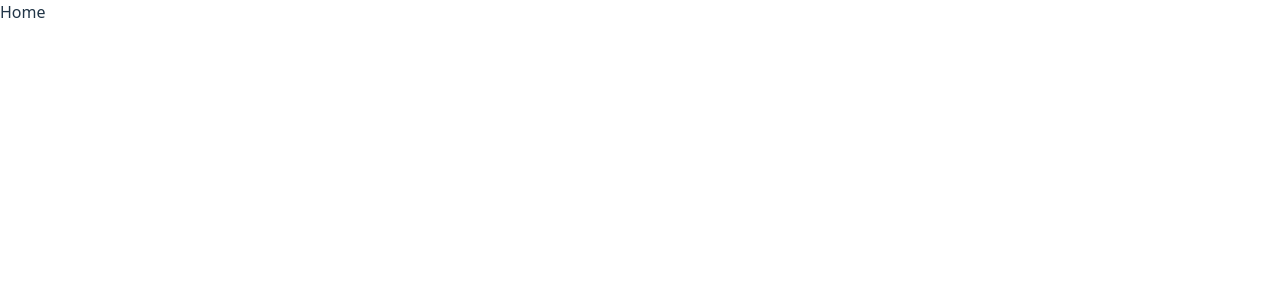
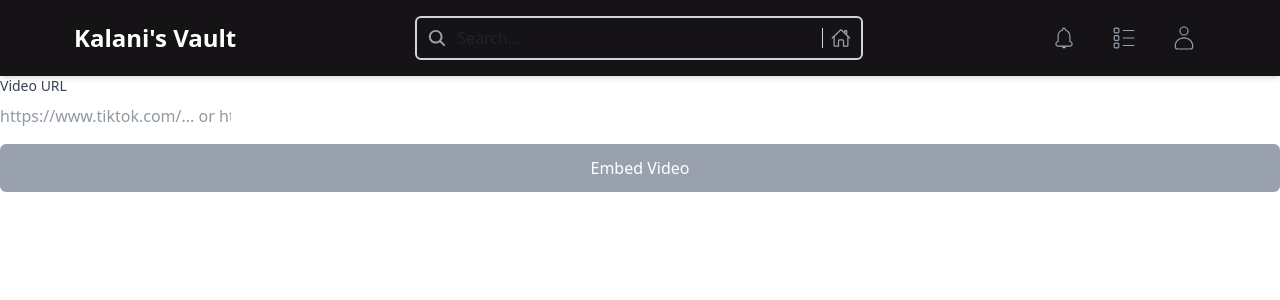
Before and after one commit to Derek1086/kalanis-vault, a React (Vite) app in the folder frontend/: page / in a window 1280 px wide. Shown: the top 300 px of the page. Built offline with nearby package versions, Linux system fonts and the light colour scheme.

Commit message:
navbar and inputs

```diff
--- /dev/null
+++ b/frontend/src/components/Button/IconButton.tsx
@@ -0,0 +1,19 @@
+import React from "react";
+
+interface IconButtonProps {
+  icon: React.ReactNode;
+  onClick?: () => void;
+}
+
+const IconButton: React.FC<IconButtonProps> = ({ icon, onClick }) => {
+  return (
+    <button
+      onClick={onClick}
+      className="p-2 rounded-full text-gray-400 hover:bg-gray-400 hover:text-gray-900 cursor-pointer transition"
+    >
+      {icon}
+    </button>
+  );
+};
+
+export default IconButton;
--- a/frontend/src/components/Container/Card.tsx
+++ b/frontend/src/components/Container/Card.tsx
@@ -7,10 +7,7 @@ interface CardProps {
 const Card: React.FC<CardProps> = ({ children }) => {
   return (
     <div className="min-h-screen flex items-center justify-center p-4">
-      <div
-        className="w-full max-w-md rounded-xl shadow-lg overflow-hidden"
-        style={{ backgroundColor: "#151316" }}
-      >
+      <div className="w-full max-w-md rounded-xl shadow-lg overflow-hidden bg-[#151316]">
         <div className="p-8">{children}</div>
       </div>
     </div>
--- a/frontend/src/components/Input/IconInputField.tsx
+++ b/frontend/src/components/Input/IconInputField.tsx
@@ -31,7 +31,7 @@ const IconInputField: React.FC<IconInputFieldProps> = ({
         onChange={onChange}
         value={value}
         required={required}
-        className="pl-10 pr-3 py-2 w-full border border-gray-300 rounded-md focus:outline-none focus:ring-2 focus:ring-[#c549d4] focus:border-[#c549d4]"
+        className="pl-10 pr-3 py-2 w-full border-2 border-gray-300 rounded-md focus:outline-none focus:ring-2 focus:ring-[#c549d4] focus:border-[#c549d4]"
       />
     </div>
   );
--- a/frontend/src/components/Input/InputField.tsx
+++ b/frontend/src/components/Input/InputField.tsx
@@ -26,7 +26,7 @@ const InputField: React.FC<InputFieldProps> = ({
         onChange={onChange}
         value={value}
         required={required}
-        className="px-3 py-2 w-full border border-gray-300 rounded-md focus:outline-none focus:ring-2 focus:ring-[#c549d4] focus:border-[#c549d4]"
+        className="px-3 py-2 w-full border-2 border-gray-300 rounded-md focus:outline-none focus:ring-2 focus:ring-[#c549d4] focus:border-[#c549d4]"
       />
     </div>
   );
--- a/frontend/src/components/Input/PasswordInputField.tsx
+++ b/frontend/src/components/Input/PasswordInputField.tsx
@@ -1,6 +1,5 @@
 import React, { useState } from "react";
-import { FaEye } from "react-icons/fa";
-import { FaEyeSlash } from "react-icons/fa";
+import { FaEye, FaEyeSlash } from "react-icons/fa";
 
 interface PasswordInputFieldProps {
   placeholder?: string;
@@ -33,7 +32,7 @@ const PasswordInputField: React.FC<PasswordInputFieldProps> = ({
         onChange={onChange}
         value={value}
         required={required}
-        className="pl-10 pr-10 py-2 w-full border border-gray-300 rounded-md focus:outline-none focus:ring-2 focus:ring-[#c549d4] focus:border-[#c549d4]"
+        className="pl-10 pr-10 py-2 w-full border-2 border-gray-300 rounded-md focus:outline-none focus:ring-2 focus:ring-[#c549d4] focus:border-[#c549d4]"
       />
       <div className="absolute inset-y-0 right-0 pr-3 flex items-center">
         <button
--- /dev/null
+++ b/frontend/src/components/Input/SearchField.tsx
@@ -0,0 +1,50 @@
+import React from "react";
+import { MdClear } from "react-icons/md";
+
+interface SearchFieldProps {
+  type: string;
+  placeholder: string;
+  name: string;
+  onChange: React.ChangeEventHandler<HTMLInputElement>;
+  value: string;
+  icon: React.ReactNode;
+  className?: string;
+  onClear?: () => void; // New prop for clearing the input
+}
+
+const SearchField: React.FC<SearchFieldProps> = ({
+  type,
+  placeholder,
+  name,
+  onChange,
+  value,
+  icon,
+  className = "",
+  onClear,
+}) => {
+  return (
+    <div className="relative w-full">
+      <div className="absolute inset-y-0 left-0 pl-3 flex items-center pointer-events-none">
+        {icon}
+      </div>
+      <input
+        type={type}
+        placeholder={placeholder}
+        name={name}
+        onChange={onChange}
+        value={value}
+        className={`pl-10 pr-12 py-2 w-full border-2 border-gray-300 rounded-md focus:outline-none focus:ring-2 focus:ring-[#c549d4] focus:border-[#c549d4] ${className}`}
+      />
+      {value.length > 0 && (
+        <button
+          onClick={onClear}
+          className="absolute inset-y-0 right-10 px-2 flex items-center text-gray-400 hover:text-gray-600 cursor-pointer"
+        >
+          <MdClear className="h-5 w-5" />
+        </button>
+      )}
+    </div>
+  );
+};
+
+export default SearchField;
--- /dev/null
+++ b/frontend/src/components/Navigation/NavBar.tsx
@@ -0,0 +1,58 @@
+import { useEffect, useState } from "react";
+import { Link } from "react-router-dom";
+
+import { CiBellOn, CiBoxList, CiUser } from "react-icons/ci";
+import { IoHomeOutline, IoSearch } from "react-icons/io5";
+
+import SearchField from "../Input/SearchField";
+import IconButton from "../Button/IconButton";
+
+const NavBar = () => {
+  const [searchQuery, setSearchQuery] = useState("");
+
+  const handleSearch = (e: React.ChangeEvent<HTMLInputElement>) => {
+    setSearchQuery(e.target.value);
+  };
+
+  return (
+    <nav className="bg-[#151316] shadow-md px-6 py-4">
+      <div className="mx-[50px] flex items-center justify-between">
+        <div className="flex items-center space-x-2">
+          <span className="text-2xl font-bold text-white">Kalani's Vault</span>
+        </div>
+        <div className="relative flex items-center flex-grow max-w-md">
+          <SearchField
+            type="text"
+            placeholder="Search..."
+            name="search"
+            onChange={handleSearch}
+            value={searchQuery}
+            icon={<IoSearch className="h-5 w-5 text-gray-400" />}
+            className="pr-20"
+            onClear={() => setSearchQuery("")}
+          />
+          <div className="absolute right-10 h-5 w-[1px] bg-gray-300" />
+          <Link to="/" className="absolute right-2 flex items-center px-1">
+            <IoHomeOutline className="h-5 w-5 text-gray-400 hover:text-gray-600 cursor-pointer" />
+          </Link>
+        </div>
+        <div className="flex items-center space-x-4">
+          <IconButton
+            icon={<CiBellOn className="h-7 w-7" />}
+            onClick={() => {}}
+          />
+          <IconButton
+            icon={<CiBoxList className="h-7 w-7" />}
+            onClick={() => {}}
+          />
+          <IconButton
+            icon={<CiUser className="h-7 w-7" />}
+            onClick={() => {}}
+          />
+        </div>
+      </div>
+    </nav>
+  );
+};
+
+export default NavBar;
--- a/frontend/src/pages/HomePage.tsx
+++ b/frontend/src/pages/HomePage.tsx
@@ -3,6 +3,8 @@ import { NavLink, useNavigate } from "react-router-dom";
 import { useDispatch, useSelector } from "react-redux";
 import { logout, reset } from "../features/auth/authSlice.ts";
 import { AppDispatch, RootState } from "../app/store.tsx";
+
+import NavBar from "../components/Navigation/NavBar.tsx";
 
 interface LinkAnalysisResult {
   platform: "tiktok" | "instagram" | "unknown";
@@ -129,11 +131,17 @@ const HomePage = () => {
   };
 
   return (
+    <>
+      <NavBar />
       <nav className="navbar">
         <ul className="nav-links">
           {user ? (
             <>
-            <NavLink className="nav-childs" to="/login" onClick={handleLogout}>
+              <NavLink
+                className="nav-childs"
+                to="/login"
+                onClick={handleLogout}
+              >
                 Logout
               </NavLink>
               <div>
@@ -220,10 +228,91 @@ const HomePage = () => {
               )}
             </>
           ) : (
-          <>Home</>
+            <>
+              <div className="">
+                <div className="mb-4">
+                  <label
+                    htmlFor="url-input"
+                    className="block text-sm font-medium text-gray-700 mb-2"
+                  >
+                    Video URL
+                  </label>
+                  <input
+                    id="url-input"
+                    type="text"
+                    placeholder="https://www.tiktok.com/... or https://www.instagram.com/..."
+                    className=""
+                    value={inputUrl}
+                    onChange={(e) => setInputUrl(e.target.value)}
+                    onKeyDown={(e) => e.key === "Enter" && handleAnalyzeLink()}
+                  />
+                </div>
+                <button
+                  onClick={handleAnalyzeLink}
+                  disabled={isLoading || !inputUrl.trim()}
+                  className={`w-full py-3 px-4 rounded-md font-medium text-white ${
+                    isLoading || !inputUrl.trim()
+                      ? "bg-gray-400 cursor-not-allowed"
+                      : "bg-blue-600 hover:bg-blue-700 focus:outline-none focus:ring-2 focus:ring-blue-500 focus:ring-offset-2"
+                  }`}
+                >
+                  {isLoading ? "Loading..." : "Embed Video"}
+                </button>
+              </div>
+
+              {error && <div className="text-red-600">{error}</div>}
+
+              {result && result.isValid && result.platform === "tiktok" && (
+                <div className="p-4 border rounded">
+                  <h2 className="text-lg font-semibold">Detection Result:</h2>
+                  <p>Platform: {result.platform}</p>
+                  <p>URL: {result.url}</p>
+                  {result.metadata?.author && (
+                    <p>Author: {result.metadata.author}</p>
+                  )}
+                  {result.metadata?.title && (
+                    <p>Title: {result.metadata.title}</p>
+                  )}
+                  {result.embedHtml && (
+                    <>
+                      <blockquote
+                        className="tiktok-embed"
+                        cite={result.url}
+                        data-video-id={new URL(result.url).pathname
+                          .split("/")
+                          .pop()}
+                        style={{ maxWidth: "605px", minWidth: "325px" }}
+                      >
+                        <section>
+                          <a
+                            target="_blank"
+                            title={`@${result.metadata?.author}`}
+                            href={
+                              result.metadata?.author
+                                ? `https://www.tiktok.com/@${result.metadata.author}?refer=embed`
+                                : "#"
+                            }
+                          >
+                            @{result.metadata?.author}
+                          </a>
+                          {result.metadata?.title && (
+                            <p>{result.metadata.title}</p>
+                          )}
+                        </section>
+                      </blockquote>
+                      <script
+                        async
+                        src="https://www.tiktok.com/embed.js"
+                      ></script>
+                    </>
+                  )}
+                </div>
+              )}
+            </>
           )}
         </ul>
       </nav>
+    </>
   );
 };
 
--- a/frontend/src/pages/RegisterPage.tsx
+++ b/frontend/src/pages/RegisterPage.tsx
@@ -5,9 +5,7 @@ import { register, reset } from "../features/auth/authSlice";
 import { useNavigate, NavLink } from "react-router-dom";
 import { AppDispatch, RootState } from "../app/store";
 
-import { CiMail } from "react-icons/ci";
-import { CiUser } from "react-icons/ci";
-import { CiLock } from "react-icons/ci";
+import { CiMail, CiUser, CiLock } from "react-icons/ci";
 
 import Card from "../components/Container/Card";
 import Header from "../components/Text/Header";
```
Also changed, not shown: frontend/src/pages/LoginPage.tsx (+5 -6 lines). Lines whose indentation alone changed are shown as unchanged.
